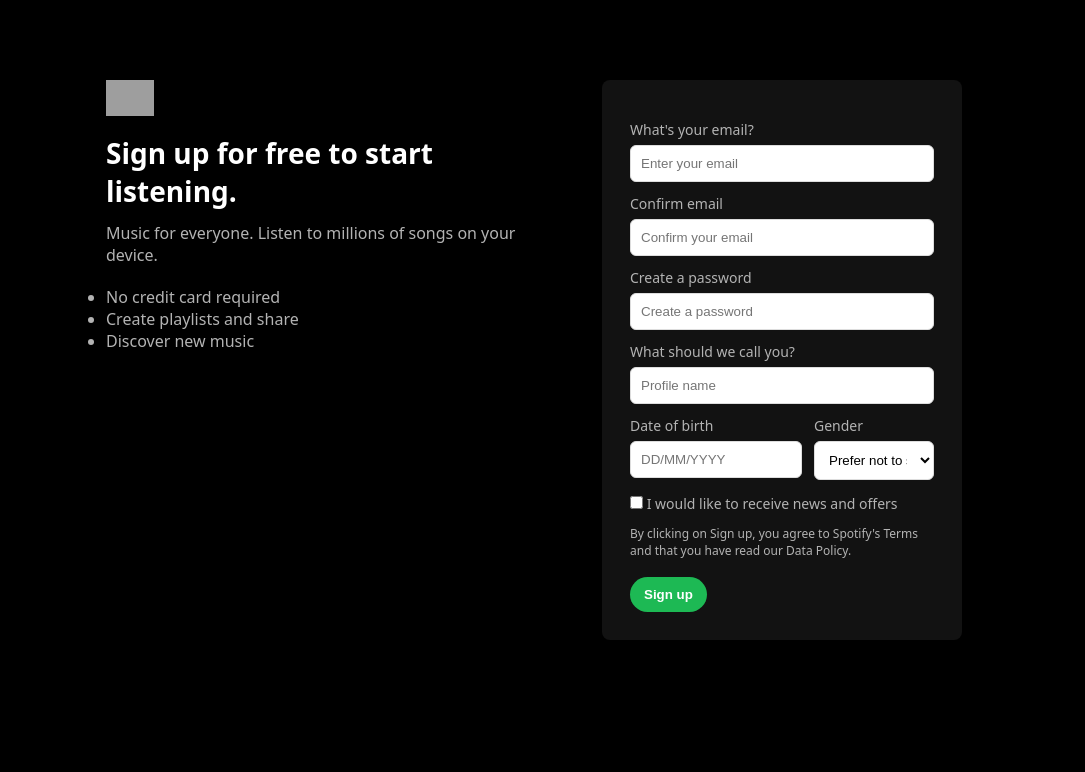
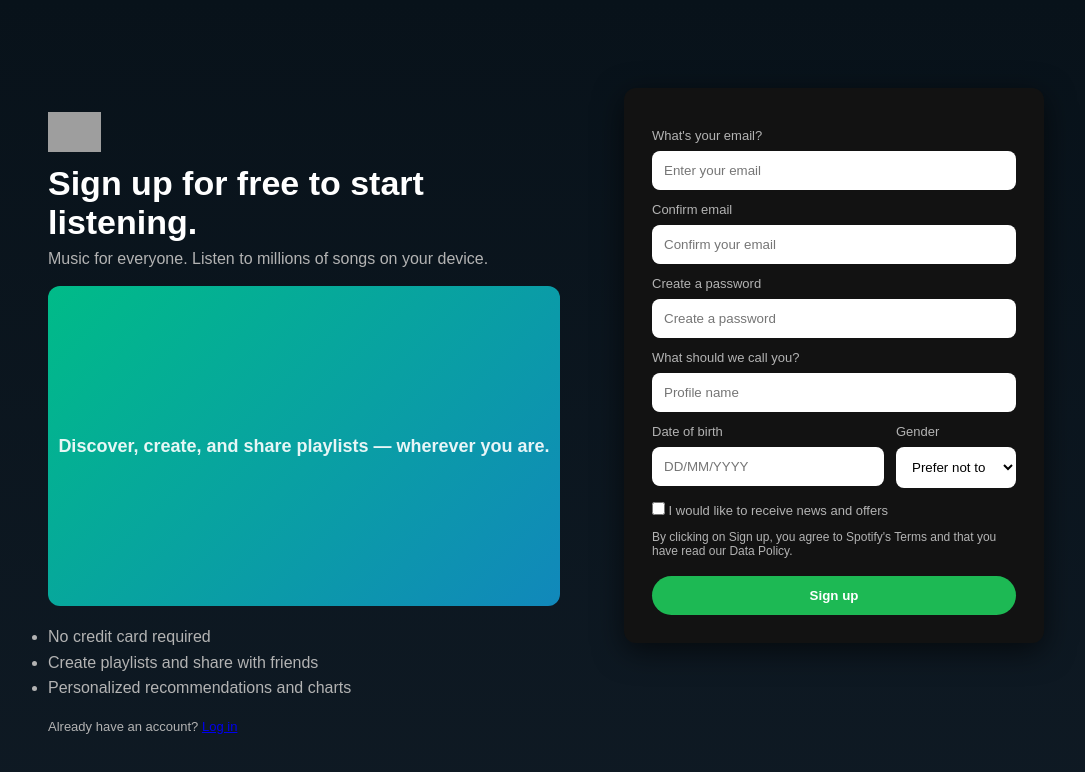
Before and after one commit to suryansh-byte/SPOTIFY_WEBSITE, a website: page signup.html in a window 1280 px wide. Shown: the whole page, without its empty margins (106-1191 px from the left). Drawn offline with Linux system fonts and the light colour scheme; grey boxes are pictures that could not be loaded.

Commit message:
chore(ui): beautify signup and connect pages with consistent nav + header links

```diff
--- a/signup.html
+++ b/signup.html
@@ -6,19 +6,23 @@
   <title>Sign up — Spotify</title>
   <link rel="stylesheet" href="style.css" />
   <style>
-    /* Minimal Spotify-like signup styling */
-    .signup-wrapper{max-width:920px;margin:48px auto;padding:32px;display:flex;gap:40px;align-items:flex-start}
-    .signup-left{flex:1}
-    .signup-right{width:360px;background:#121212;padding:28px;border-radius:8px;color:#fff}
-    .brand{display:flex;align-items:center;gap:12px;margin-bottom:18px}
-    .brand img{height:36px}
-    h1{font-size:28px;margin:0 0 12px}
-    p.lead{color:#b3b3b3}
-    label{display:block;margin-top:12px;color:#b3b3b3;font-size:14px}
-    input[type=text],input[type=email],input[type=password],select{width:100%;padding:10px;margin-top:6px;border-radius:6px;background:#fff;border:1px solid #ddd}
+    :root{--bg:#0f1419;--card:#121212;--muted:#b3b3b3;--accent:#1db954}
+    body{background:linear-gradient(180deg,#08121a 0%, #0f1a24 100%);color:#fff;font-family:Arial,Helvetica,sans-serif}
+    .signup-wrapper{max-width:1100px;margin:48px auto;padding:40px;display:grid;grid-template-columns:1fr 420px;gap:40px;align-items:start}
+    .signup-left{padding:24px}
+    .signup-right{background:var(--card);padding:28px;border-radius:12px;color:#fff;box-shadow:0 8px 30px rgba(0,0,0,0.6)}
+    .brand{display:flex;align-items:center;gap:12px;margin-bottom:12px}
+    .brand img{height:40px}
+    h1{font-size:34px;margin:6px 0 8px}
+    p.lead{color:var(--muted);margin-bottom:18px}
+    .hero-illus{height:320px;border-radius:12px;background:linear-gradient(135deg,#0b8 0%, #18b 100%);display:flex;align-items:center;justify-content:center;font-weight:700;font-size:18px;color:rgba(255,255,255,0.9)}
+    label{display:block;margin-top:12px;color:var(--muted);font-size:13px}
+    input[type=text],input[type=email],input[type=password],select{width:100%;padding:12px;margin-top:8px;border-radius:8px;background:#fff;border:none;color:#000}
     .row{display:flex;gap:12px}
-    .btn-primary{margin-top:18px;background:#1db954;color:#fff;padding:10px 14px;border:none;border-radius:24px;cursor:pointer;font-weight:700}
-    .legal{font-size:12px;color:#b3b3b3;margin-top:12px}
+    .btn-primary{margin-top:18px;background:var(--accent);color:#fff;padding:12px 16px;border:none;border-radius:28px;cursor:pointer;font-weight:700;width:100%}
+    .legal{font-size:12px;color:var(--muted);margin-top:12px}
+    .small-link{color:var(--muted);font-size:13px}
+    @media(max-width:880px){.signup-wrapper{grid-template-columns:1fr;padding:20px}.hero-illus{height:180px}}
   </style>
 </head>
 <body>
@@ -29,11 +33,13 @@
       </div>
       <h1>Sign up for free to start listening.</h1>
       <p class="lead">Music for everyone. Listen to millions of songs on your device.</p>
-      <ul style="color:#b3b3b3;margin-top:20px">
+      <div class="hero-illus">Discover, create, and share playlists — wherever you are.</div>
+      <ul style="color:var(--muted);margin-top:18px;line-height:1.6">
         <li>No credit card required</li>
-        <li>Create playlists and share</li>
-        <li>Discover new music</li>
+        <li>Create playlists and share with friends</li>
+        <li>Personalized recommendations and charts</li>
       </ul>
+      <p class="small-link" style="margin-top:18px">Already have an account? <a href="user.html">Log in</a></p>
     </div>
 
     <div class="signup-right">
```
Also changed, not shown: home.html (+7 -4 lines), index.html (+7 -4 lines), playlist.html (+4 -1 lines), settings.html (+4 -1 lines), user.html (+4 -1 lines).
